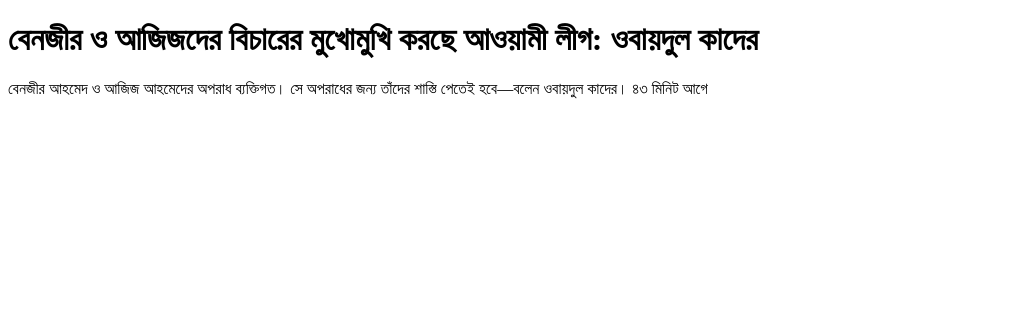
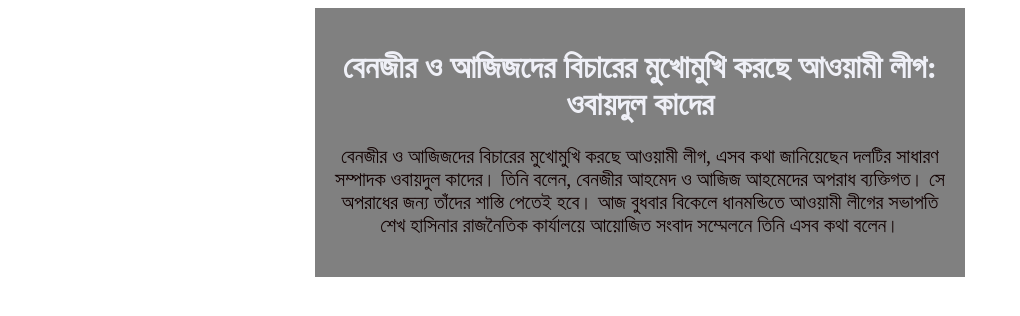
Before and after one commit to mdfoyezkhan/prectic-for-git, a plain HTML site: page index.html in a window 1280 px wide. Shown: the whole page, without its empty margins (0-1020 px from the left). Drawn offline with Linux system fonts and the light colour scheme.

Commit message:
new div and style.css file added

```diff
--- a/index.html
+++ b/index.html
@@ -3,12 +3,16 @@
 <head>
     <meta charset="UTF-8">
     <meta name="viewport" content="width=device-width, initial-scale=1.0">
-    <title>Document</title>
+    <title>prectic for git</title>
+    <link rel="stylesheet" href="style.css">
 </head>
 <body>
-    <h1>বেনজীর ও আজিজদের বিচারের মুখোমুখি করছে আওয়ামী লীগ: ওবায়দুল কাদের</h1>
-    <p>বেনজীর আহমেদ ও আজিজ আহমেদের অপরাধ ব্যক্তিগত। সে অপরাধের জন্য তাঁদের শাস্তি পেতেই হবে—বলেন ওবায়দুল কাদের।
-        ৪৩ মিনিট আগে</p>
+    <div>
+        <h1>বেনজীর ও আজিজদের বিচারের মুখোমুখি করছে আওয়ামী লীগ: ওবায়দুল কাদের</h1>
+        <p>বেনজীর ও আজিজদের বিচারের মুখোমুখি করছে আওয়ামী লীগ, এসব কথা জানিয়েছেন দলটির সাধারণ সম্পাদক ওবায়দুল কাদের। তিনি বলেন, বেনজীর আহমেদ ও আজিজ আহমেদের অপরাধ ব্যক্তিগত। সে অপরাধের জন্য তাঁদের শাস্তি পেতেই হবে।
+
+            আজ বুধবার বিকেলে ধানমন্ডিতে আওয়ামী লীগের সভাপতি শেখ হাসিনার রাজনৈতিক কার্যালয়ে আয়োজিত সংবাদ সম্মেলনে তিনি এসব কথা বলেন।</p>
+    </div>
 
 </body>
 </html>
--- /dev/null
+++ b/style.css
@@ -0,0 +1,14 @@
+div {
+    background: grey;
+    width: 610px;
+    margin: auto;
+    padding: 20px;
+    text-align: center;
+  }
+  div h1 {
+    color: #eff0f7;
+  }
+  div p {
+    font-size: 20px;
+    color: #110101;
+  }
```
